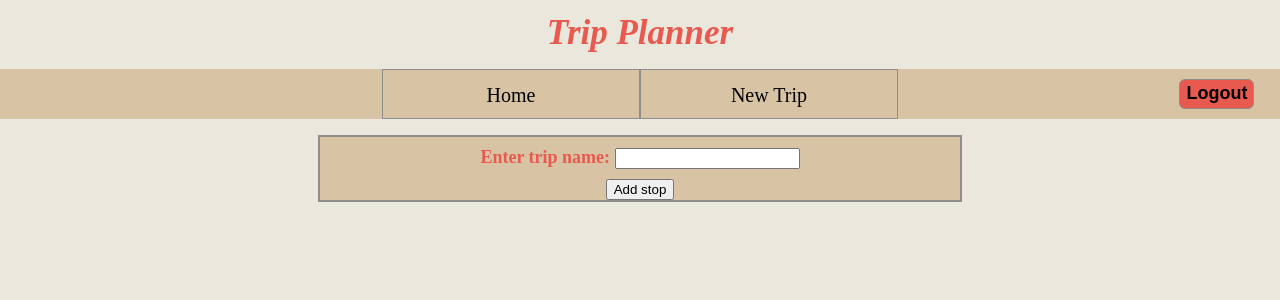
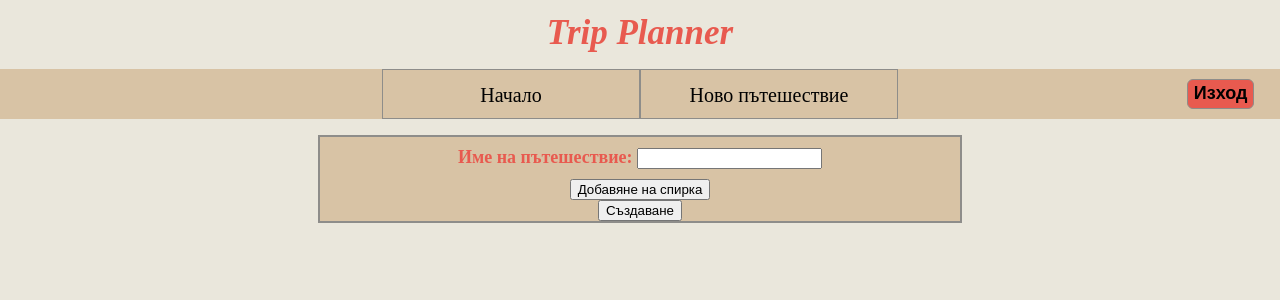
Before and after one commit to DobrinTs/WEB-technologies-FMI-project, a PHP site: page /newTrip in a window 1280 px wide. Shown: the top 300 px of the page. Run offline with PHP 8.4, Linux system fonts and the light colour scheme; the visitor is signed in with stand-in values (Sample User, id 1).

Commit message:
Added functionality to create trips Needs refactoring and more css

```diff
--- a/home/navAndHeader.css
+++ b/home/navAndHeader.css
@@ -24,7 +24,7 @@ nav {
 
 .navListItem {
   display: inline-block;
-  min-width: 150px;
+  min-width: 250px;
   width: 20%;
   border: 1px solid #8e8d8a;
 }
@@ -40,7 +40,6 @@ nav {
 }
 
 .navLink:hover {
-  font-size: 25px;
   text-decoration: underline;
   font-weight: bold;
   transition: 100ms linear;
--- a/login/index.php
+++ b/login/index.php
@@ -11,7 +11,7 @@
   <link href="login.css" rel="stylesheet" />
   <link href="../main.css" rel="stylesheet" />
   <script defer src="../utils/ajax.js"></script>
-  <script defer src="../utils/loginRegisterHandlers.js"></script>
+  <script defer src="../utils/formHandlers.js"></script>
   <script defer src="login.js"></script>
 </head>
 
--- a/newTrip/index.php
+++ b/newTrip/index.php
@@ -14,6 +14,7 @@
   <link href="../main.css" rel="stylesheet" />
   <link href="newTrip.css" rel="stylesheet" />
   <script defer src="../utils/ajax.js"></script>
+  <script defer src="../utils/formHandlers.js"></script>
   <script defer src="../home/logout.js"></script>
   <script defer src="newTrip.js"></script>
 </head>
@@ -25,22 +26,25 @@
 
   <nav>
     <ul class="navList">
-      <li class="navListItem"> <a href="../home" class="navLink">Home</a> </li>
-      <li class="navListItem"> <a href="" class="navLink">New Trip</a> </li>
+      <li class="navListItem"> <a href="../home" class="navLink">Начало</a> </li>
+      <li class="navListItem"> <a href="" class="navLink">Ново пътешествие</a> </li>
     </ul>
-    <button type="button" id="logoutButton" class="logoutButton">Logout</button>
+    <button type="button" id="logoutButton" class="logoutButton">Изход</button>
   </nav>
 
   <main>
-    <form class="newTripForm" action="index.html" method="post">
+    <form class="newTripForm" method="post" id="tripForm">
+      <strong id="formError" class="hide"></strong>
+
       <section class="inputGroup">
-        <label for="tripName" class="tripNameLabel">Enter trip name: </label>
+        <label for="tripName" class="tripNameLabel">Име на пътешествие: </label>
         <input type="text" name="tripName" id="tripName" >
       </section>
 
       <section id="stopsSection"></section>
 
-      <button type="button" name="button" id="addStopButton">Add stop</button>
+      <button type="button" name="button" id="addStopButton">Добавяне на спирка</button>
+      <button type="submit" name="submitButton">Създаване</button>
 
     </form>
   </main>
--- a/newTrip/newTrip.js
+++ b/newTrip/newTrip.js
@@ -23,3 +23,31 @@ function addStop() {
   stopsSection.appendChild(newStopFieldset);
   nextStopIndex++;
 }
+
+var tripForm = document.getElementById('tripForm');
+tripForm.addEventListener('submit', validateNameAndCreateTrip);
+
+function validateNameAndCreateTrip(event) {
+  event.preventDefault();
+  var tripFormData = new FormData(tripForm);
+
+  if (tripNameNotEmpty(tripFormData)) {
+    var formDataKeyValues = {};
+    for (var f of tripFormData) {
+      var key = f[0];
+      var value = f[1];
+      formDataKeyValues[key] = value;
+    }
+    handleSubmit('../server/newTrip/', formDataKeyValues);
+
+  } else {
+    var formError = document.getElementById('formError');
+    formError.textContent = 'Името не може да е празно';
+    formError.setAttribute('class', 'errorMessage');
+  }
+
+}
+
+function tripNameNotEmpty(tripFormData) {
+  return tripFormData.get('tripName').length > 0;
+}
--- a/register/index.php
+++ b/register/index.php
@@ -11,7 +11,7 @@
   <link href="../login/login.css" rel="stylesheet" />
   <link href="../main.css" rel="stylesheet" />
   <script defer src="../utils/ajax.js"></script>
-  <script defer src="../utils/loginRegisterHandlers.js"></script>
+  <script defer src="../utils/formHandlers.js"></script>
   <script defer src="register.js"></script>
 </head>
 
--- a/utils/loginRegisterHandlers.js
+++ b/utils/formHandlers.js
@@ -2,7 +2,8 @@ function handleSubmit(destPath, formData) {
   var json = JSON.stringify(formData);
 
   ajax(destPath, {
-    success: () => window.location.assign('../home'),
+    // success: () => window.location.assign('../home'),
+    success: (tmp) => console.log(tmp),
     error: formErrorHandler,
     method: 'POST',
     contentType: 'application/json',
```
Also changed, not shown: server/login/index.php (+2 -8 lines), server/newTrip/index.php (added, +43 -0 lines), server/register/index.php (+2 -8 lines), server/utils/dbUtils.php (added, +12 -0 lines).
